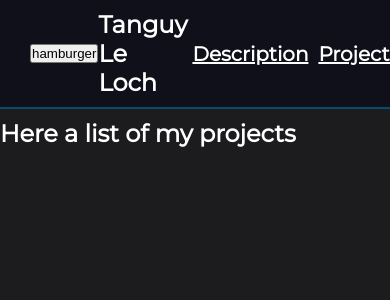
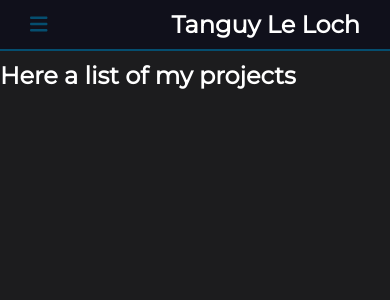
Before and after one commit to TanguyLeLoch/website, a React (Create React App) app: page /projects in a window 390 px wide. Shown: the top 300 px of the page. Built offline with nearby package versions, Linux system fonts and the light colour scheme.

Commit message:
change context for navbar

```diff
--- a/src/components/Navbar/index.jsx
+++ b/src/components/Navbar/index.jsx
@@ -3,6 +3,8 @@ import colors from '../../utils/style/colors';
 import { Link } from 'react-router-dom';
 import { useContext } from 'react';
 import { DimensionContext } from '../../utils/context';
+import { useState } from 'react';
+import Icon from '../../utils/Icon';
 
 const StyledNav = styled.nav`
   background-color: #10101b;
@@ -17,6 +19,8 @@ const Content = styled.div`
 `;
 const Brand = styled(Link)`
   text-decoration: none;
+  align-self: center;
+  justify-self: center;
 `;
 const StyledLink = styled(Link)`
   color: ${colors.primary};
@@ -26,23 +30,35 @@ const StyledLink = styled(Link)`
   padding: 5px;
   text-decoration: underline;
 `;
+
+const Hamburger = styled.button`
+  border: none;
+  background-color: transparent;
+  outline: none;
+`;
 const Links = styled.div``;
-const breakpoint = 800;
 function NavBar() {
   const windowDimension = useContext(DimensionContext);
-  const width = windowDimension.dimension.width;
-  console.log(width);
+  const [burgerExtended, setBurgerExtended] = useState(false);
+  const toggleBurgerExtended = () => {
+    console.log('toggle');
+    setBurgerExtended(!burgerExtended);
+  };
   return (
     <StyledNav>
       <Content>
-        {windowDimension.dimension.width <= breakpoint && <button>hamburger</button>}
+        {windowDimension.isUnderBreakpoint && (
+          <Hamburger onClick={toggleBurgerExtended}>{burgerExtended ? <Icon icon="fa-xmark" /> : <Icon icon="fa-bars" />}</Hamburger>
+        )}
         <Brand to="/">
           <h1>Tanguy Le Loch</h1>
         </Brand>
-        <Links>
-          <StyledLink to="/">Description</StyledLink>
-          <StyledLink to="projects">Projects</StyledLink>
-        </Links>
+        {!windowDimension.isUnderBreakpoint && (
+          <Links>
+            <StyledLink to="/">Description</StyledLink>
+            <StyledLink to="projects">Projects</StyledLink>
+          </Links>
+        )}
       </Content>
     </StyledNav>
   );
--- a/src/components/SectionComponents/Rubrik.jsx
+++ b/src/components/SectionComponents/Rubrik.jsx
@@ -3,7 +3,7 @@ import { SectionSubtitle } from './SectionTitle';
 
 const ElementsGrid = styled.div`
   display: grid;
-  grid-template-columns: repeat(auto-fill, 220px);
+  grid-template-columns: repeat(auto-fill, 200px);
   justify-content: space-around;
   gap: 10px;
 `;
--- a/src/index.js
+++ b/src/index.js
@@ -4,9 +4,9 @@ import './index.css';
 import App from './App';
 
 import { library } from '@fortawesome/fontawesome-svg-core';
-import { faUserGraduate, faCode, faVialCircleCheck, faBook, faBriefcase, faArrowRight } from '@fortawesome/free-solid-svg-icons';
+import { faUserGraduate, faCode, faVialCircleCheck, faBook, faBriefcase, faArrowRight, faBars, faXmark } from '@fortawesome/free-solid-svg-icons';
 
-library.add(faUserGraduate, faCode, faVialCircleCheck, faBook, faBriefcase, faArrowRight);
+library.add(faUserGraduate, faCode, faVialCircleCheck, faBook, faBriefcase, faArrowRight, faBars, faXmark);
 
 const root = ReactDOM.createRoot(document.getElementById('root'));
 root.render(
--- a/src/pages/Home/Cards.jsx
+++ b/src/pages/Home/Cards.jsx
@@ -8,8 +8,7 @@ import Skills from '../../components/CV/Resume/Skills';
 import Education from '../../components/CV/Resume/Education';
 import FrontRunnerBot from '../../components/CV/SideProjects/FrontRunnerBot';
 
-import { useState, useEffect, useRef, useContext } from 'react';
-import { DimensionContext } from '../../utils/context';
+import { useState, useEffect, useRef } from 'react';
 const now = new Date();
 
 const MasonryLayout = styled.div`
@@ -19,6 +18,7 @@ const MasonryLayout = styled.div`
   background-color: ${colors.background};
 `;
 const ColumnMasonry = styled.div`
+  padding: 30px;
   display: flex;
   gap: 30px;
   flex-direction: column;
@@ -41,11 +41,10 @@ function Cards() {
   const minColumnWidth = 400;
   let cardRefs = useRef(new Array(nbElem));
   const [columnsContent, setColumnsContent] = useState(initColumns(maxNbColumns, cardRefs));
-  const windowDimension = useContext(DimensionContext);
 
   const observer = useRef(
     new ResizeObserver(() => {
-      reorderElems(cardRefs, columnsContent, setColumnsContent, maxNbColumns, minColumnWidth, observer, windowDimension);
+      reorderElems(cardRefs, columnsContent, setColumnsContent, maxNbColumns, minColumnWidth, observer);
     })
   );
   useEffect(() => {
@@ -83,15 +82,14 @@ function Cards() {
 
 export default Cards;
 
-export function reorderElems(cardRefs, columnsContent, setColumnsContent, maxNbColumn, minColumnWidth, observer, windowDimension) {
+export function reorderElems(cardRefs, columnsContent, setColumnsContent, maxNbColumn, minColumnWidth, observer) {
   const contentSorted = columnsContent
     .reduce((acc, col) => {
       acc.concat(col.contentList);
       return acc.concat(col.contentList);
     }, [])
     .sort((a, b) => a.order - b.order);
-
-  const nbColumn = computeNbColumn(maxNbColumn, minColumnWidth, windowDimension.dimension.width);
+  const nbColumn = computeNbColumn(maxNbColumn, minColumnWidth, window.innerWidth);
 
   const newColumnContent = new Array(nbColumn);
   for (let i = 0; i < nbColumn; i++) {
@@ -191,6 +189,7 @@ export function getAge(dateString, atDate) {
   return age;
 }
 export function computeNbColumn(maxNbColumn, minColumnWidth, screenWidth) {
+  console.log(`nb col = ${Math.max(1, Math.min(maxNbColumn, Math.floor(screenWidth / minColumnWidth)))}`);
   // min column = 1, max column = maxNbColumn
   return Math.max(1, Math.min(maxNbColumn, Math.floor(screenWidth / minColumnWidth)));
 }
--- a/src/utils/context/index.jsx
+++ b/src/utils/context/index.jsx
@@ -1,20 +1,17 @@
 import React, { useState, useEffect, createContext } from 'react';
 
 export const DimensionContext = createContext();
-
+const breakpoint = 800;
 export const DimensionProvider = ({ children }) => {
-  const [dimension, setDimension] = useState({ width: window.innerWidth, height: window.innerHeight });
+  const [isUnderBreakpoint, setIsUnderBreakpoint] = useState(window.innerWidth < breakpoint);
   const handleWindowResize = () => {
-    dimension.width = window.innerWidth;
-    dimension.height = window.innerHeight;
-
-    setDimension(dimension);
-    console.log(`resize ! screen dimension are now ${dimension.width} x ${dimension.height}`);
+    setIsUnderBreakpoint(window.innerWidth < breakpoint);
   };
 
   useEffect(() => {
     window.addEventListener('resize', handleWindowResize);
     return () => window.removeEventListener('resize', handleWindowResize);
   });
-  return <DimensionContext.Provider value={{ dimension }}>{children}</DimensionContext.Provider>;
+
+  return <DimensionContext.Provider value={{ isUnderBreakpoint }}>{children}</DimensionContext.Provider>;
 };
```
Also changed, not shown: 1 other file (tests, documents, lock files or other folders).
